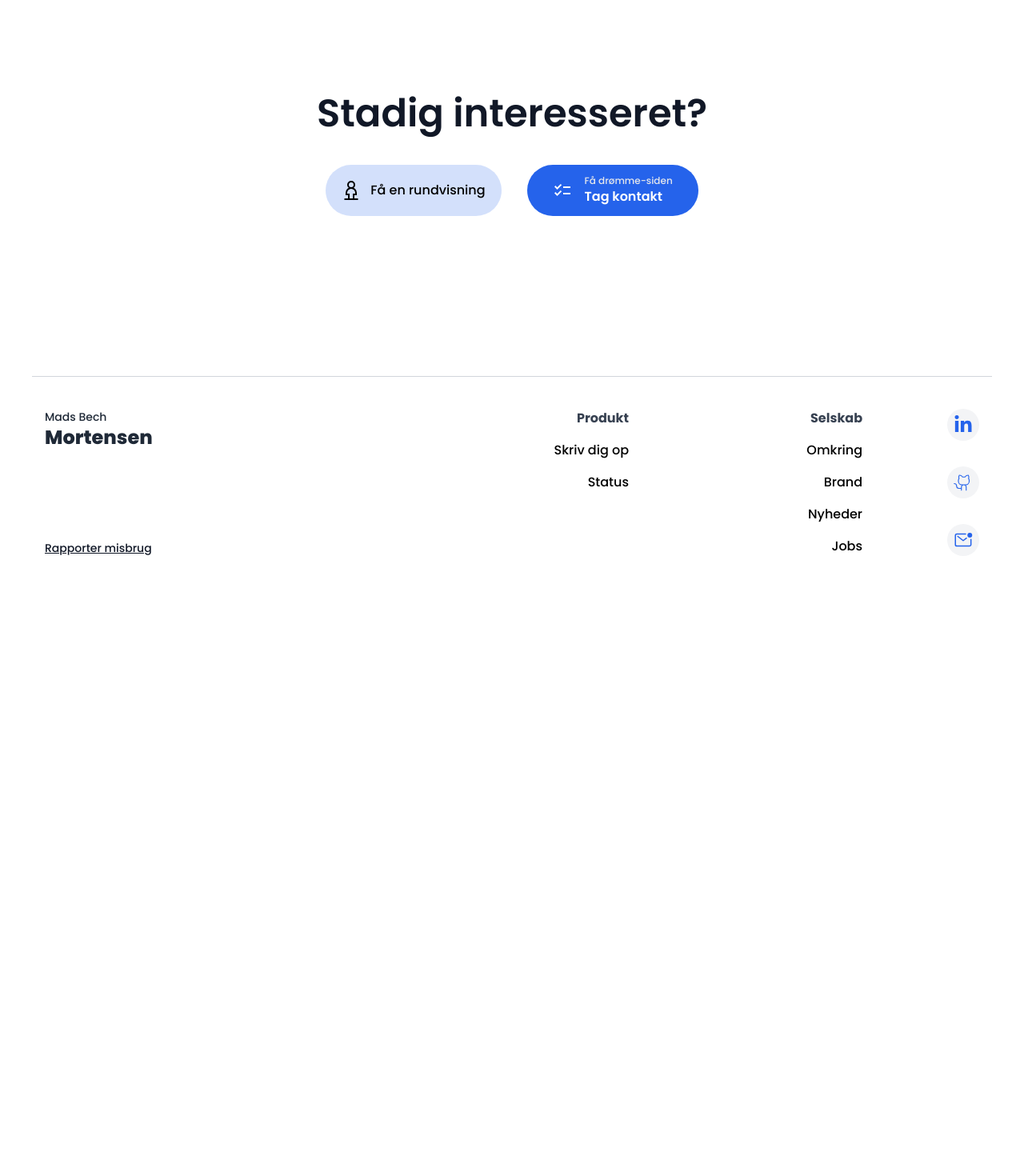
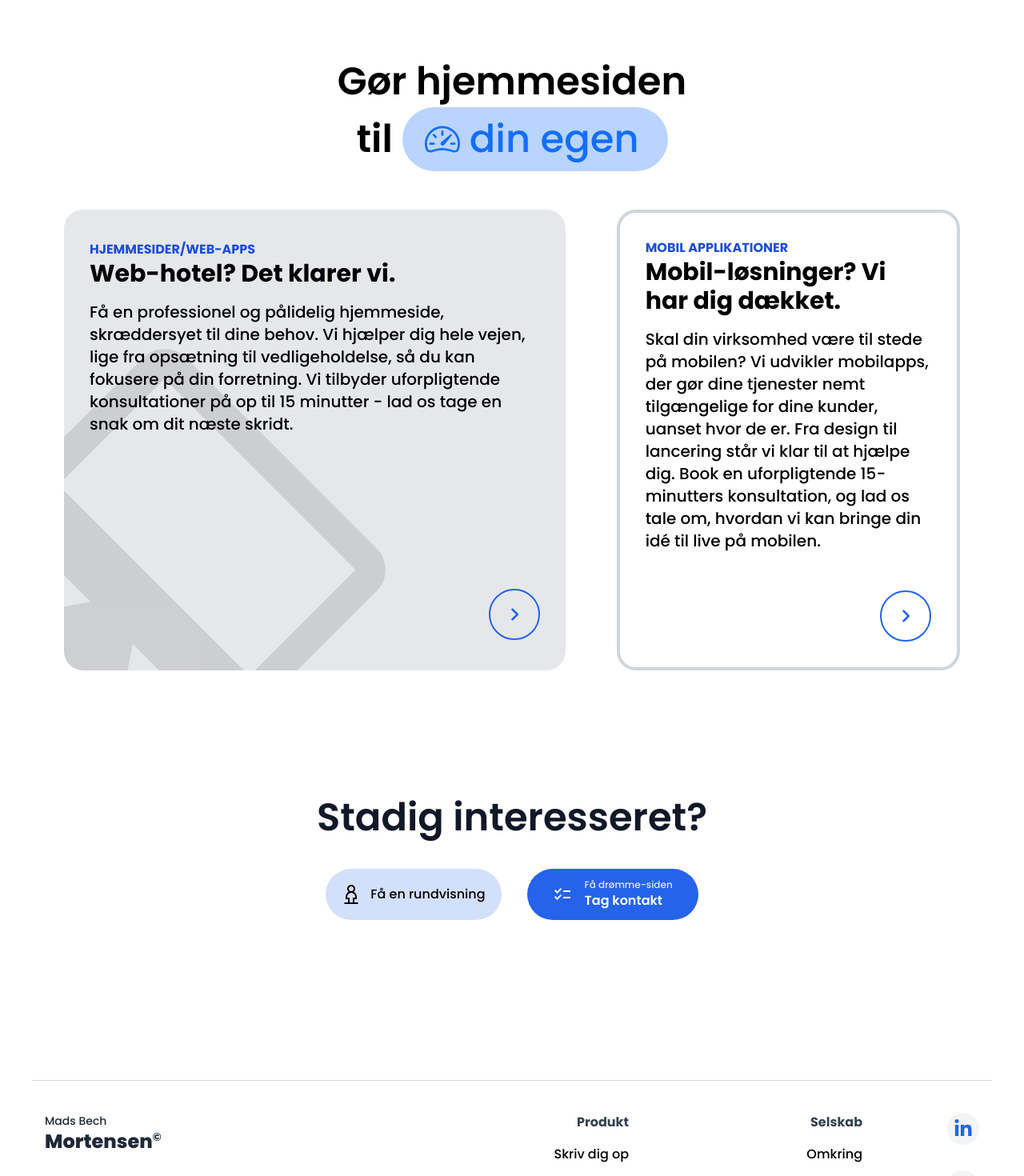
Before and after one commit to Tandhjulet/mortensen, a Next.js app: page / in a window 1280 px wide. Shown: the part 1280-2750 px from the top of the page at 80% size. Before the commit the page ends 2039 px from the top, so only its background shows below. Built offline with nearby package versions, Linux system fonts and the light colour scheme.

Commit message:
added solutions section

```diff
--- a/src/app/page.tsx
+++ b/src/app/page.tsx
@@ -7,14 +7,14 @@ import Image from "next/image";
 import Link from "next/link";
 import { createRef, HTMLAttributes, memo, useCallback, useEffect, useMemo, useRef, useState } from "react";
 import { BiDownload } from "react-icons/bi";
-import { BsGithub, BsSpeedometer2 } from "react-icons/bs";
+import { BsGithub, BsLaptopFill, BsSpeedometer2 } from "react-icons/bs";
 import { CiCircleList, CiGlobe } from "react-icons/ci";
-import { FaAngleLeft, FaAngleRight, FaLinkedinIn, FaRegSun } from "react-icons/fa6";
+import { FaAngleLeft, FaAngleRight, FaCodeBranch, FaLaptopCode, FaLinkedinIn, FaPlus, FaRegSun } from "react-icons/fa6";
 import { GrStreetView } from "react-icons/gr";
-import { IoMailUnreadOutline } from "react-icons/io5";
+import { IoCodeSlash, IoMailUnreadOutline } from "react-icons/io5";
 import { LuServerCrash } from "react-icons/lu";
-import { MdOutlineChecklist, MdOutlineNewReleases } from "react-icons/md";
-import { PiGithubLogoLight } from "react-icons/pi";
+import { MdDesktopMac, MdOutlineChecklist, MdOutlineDesktopMac, MdOutlineNewReleases, MdScreenshotMonitor } from "react-icons/md";
+import { PiGithubLogoLight, PiLaptopDuotone } from "react-icons/pi";
 
 export default function Home() {
 	const fasterRef = useRef(null);
@@ -154,6 +154,85 @@ export default function Home() {
 				</div>
 			</section>
 
+			<section id="about" className="pt-28 flex flex-col items-center">
+				<h2
+					className="text-5xl font-semibold text-center leading-[4rem]"
+					aria-label="En hurtigere måde at gøre tingene på."
+				>
+					Gør hjemmesiden
+					<br />
+					<span className="inline-flex items-center gap-3">
+						til
+						<span className="overflow-hidden p-2 inline-flex items-center rounded-full transition-all duration-300 w-min" style={{
+							backgroundColor: "#146eff" + (75).toString(16),
+						}}>
+							<Chip
+								chip={{
+									color: "#146eff",
+									icon: BsSpeedometer2,
+									text: "din\u00A0egen",
+									textWidth: 0,
+									indexOfNext: 0,
+								}}
+								shouldAnimateIn={isFasterChipInView && !prefersReducedMotion}
+								shouldAnimateOut={false}
+								ref={fasterRef}
+							/>
+						</span>
+
+					</span>
+				</h2>
+				<ul className="mt-12 grid grid-cols-12 w-full gap-16 max-w-[1400px] px-20 mx-auto">
+					<button className="text-start col-span-7 bg-gray-200 rounded-3xl p-8 group relative overflow-hidden">
+						<MdOutlineDesktopMac
+							className="absolute -bottom-4 -left-4 size-[450px] opacity-10 rotate-[45deg] -translate-x-[70px] translate-y-[70px]"
+						/>
+
+						<span className="uppercase font-bold text-blue-700">
+							Hjemmesider/Web-Apps
+						</span>
+						<h3 className="font-bold text-3xl">
+							Web-hotel? Det klarer vi.
+						</h3>
+
+						<p className="my-4 text-xl">
+							Få en professionel og pålidelig hjemmeside, skræddersyet til dine behov.
+							Vi hjælper dig hele vejen, lige fra opsætning til vedligeholdelse, så du
+							kan fokusere på din forretning. Vi tilbyder uforpligtende konsultationer på op til
+							15 minutter - lad os tage en snak om dit næste skridt.
+						</p>
+
+						<button
+							className={`mt-44 p-5 border-2 border-blue-600 group-hover:scale-110 group-hover:bg-blue-600 transition-all duration-300 rounded-full float-right`}
+						>
+							<FaAngleRight className="text-blue-600 size-5 group-hover:text-white" />
+						</button>
+					</button>
+
+					<button className="text-start col-span-5 border-4 border-gray-300 rounded-3xl h-fit p-8 group">
+						<span className="uppercase font-bold text-blue-700">
+							MOBIL APPLIKATIONER
+						</span>
+						<h3 className="font-bold text-3xl">
+							Mobil-løsninger? Vi har dig dækket.
+						</h3>
+
+						<p className="my-4 text-xl">
+						Skal din virksomhed være til stede på mobilen? Vi udvikler mobilapps, der gør
+						dine tjenester nemt tilgængelige for dine kunder, uanset hvor de er. Fra design til
+						lancering står vi klar til at hjælpe dig. Book en uforpligtende 15-minutters konsultation, og
+						lad os tale om, hvordan vi kan bringe din idé til live på mobilen.
+						</p>
+
+						<button
+							className={`mt-8 p-5 border-2 border-blue-600 group-hover:scale-110 group-hover:bg-blue-600 transition-all duration-300 rounded-full float-right`}
+						>
+							<FaAngleRight className="text-blue-600 size-5 group-hover:text-white" />
+						</button>
+					</button>
+				</ul>
+			</section>
+
 			<section id="submit" className="w-full overflow-hidden py-40">
 				<div className="mx-auto w-fit bg-white">
 					<h2 className="mb-10 text-center text-5xl font-semibold text-gray-900">Stadig interesseret?</h2>
--- a/src/components/Footer.tsx
+++ b/src/components/Footer.tsx
@@ -9,10 +9,13 @@ export default function Footer() {
             <div className="border-t border-gray-300 my-10" />
             <div className="grid grid-cols-8 px-4">
                 <div className="col-start-1 flex flex-col col-span-2 gap-2 font-normal text-nowrap">
-                    <a href="/" className="text-gray-800 text-sm">
+                    <a href="/" className="text-gray-800 text-sm w-fit">
 						Mads Bech
 						<br />
 						<strong className="font-black text-2xl">Mortensen</strong>
+						<span className="align-top font-bold">
+							&copy;
+						</span>
 					</a>
                     <div className="grow" />
 
--- a/src/components/ImageSlider/ImageSlider.tsx
+++ b/src/components/ImageSlider/ImageSlider.tsx
@@ -30,7 +30,7 @@ export const SliderElement = (props: ElementProps) => {
 					props.setSelected(props.id)
 			}}
 		>
-			<div className={`overflow-hidden border rounded-md group ${props.dark ? "bg-black" : "bg-white"}`}>
+			<div className={`overflow-hidden rounded-md group ${props.dark ? "bg-black" : "bg-white border"}`}>
 				<Image
 					src={props.backgroundUrl}
 					width={1901}
@@ -48,7 +48,7 @@ export const SliderElement = (props: ElementProps) => {
 							href={redirect.href}
 							target="_blank"
 
-							className={`rounded-full p-2 ${props.dark ? "bg-blue-900/25 hover:bg-blue-900/45" : "bg-blue-300/25 hover:bg-blue-300/45"}`}
+							className={`border border-blue-600 rounded-full p-2 ${props.dark ? "bg-blue-900/25 hover:bg-blue-900/45" : "bg-blue-300/35 hover:bg-blue-300/55"}`}
 						>
 							<redirect.icon className="size-8 text-blue-600" />
 						</Link>
@@ -56,8 +56,12 @@ export const SliderElement = (props: ElementProps) => {
 				</div>
 			</div>
 
-			<div className="absolute top-5 left-1/2 -translate-x-1/2 bg-white px-8 pb-1 rounded-b-lg border-b border-l border-r">
-				<span className="font-normal uppercase">
+			<div className={`absolute top-0 left-1/2 -translate-x-1/2 bg-white px-8 py-1 rounded-b-lg ${!props.dark && "border-b border-l border-r"}`}>
+				<span className="font-normal uppercase text-center block">
+					<strong className="text-lg">
+						Referenceprojekt
+					</strong>
+					<br />
 					{props.title}
 				</span>
 			</div>
```
